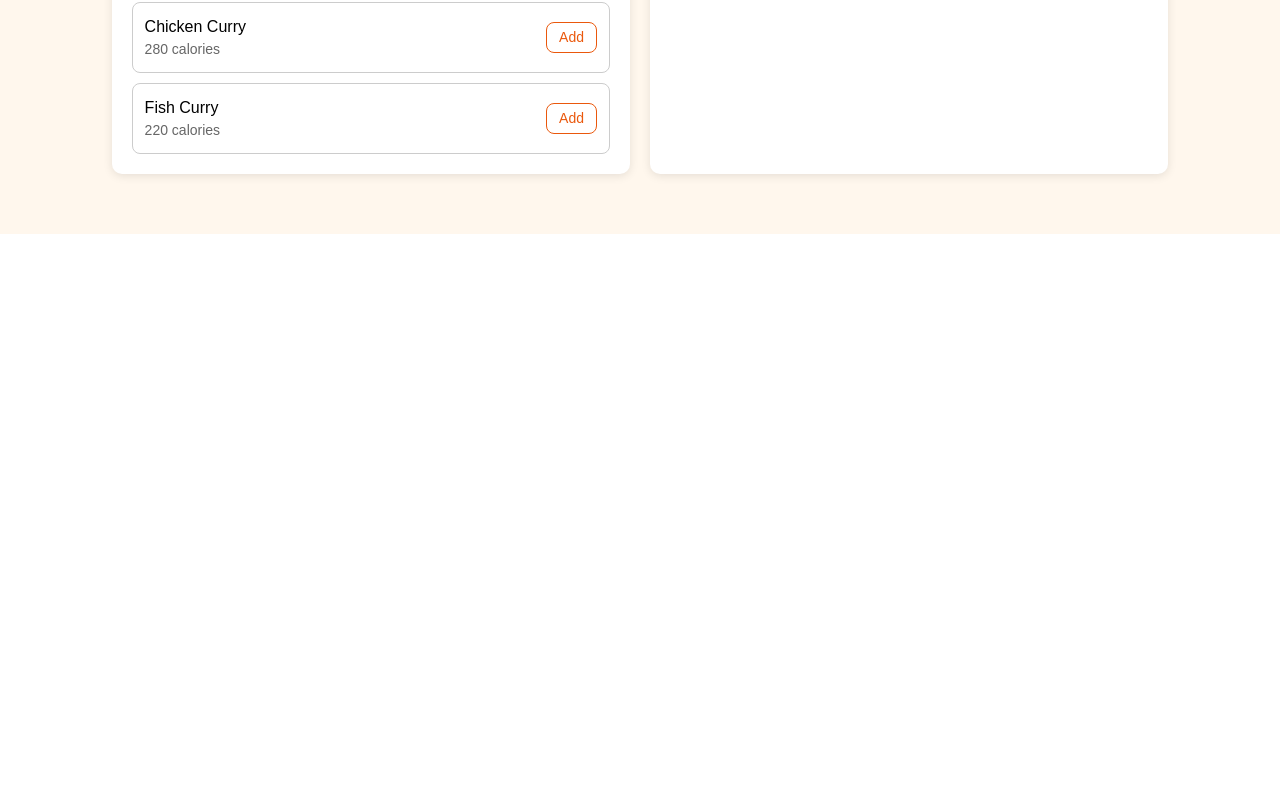
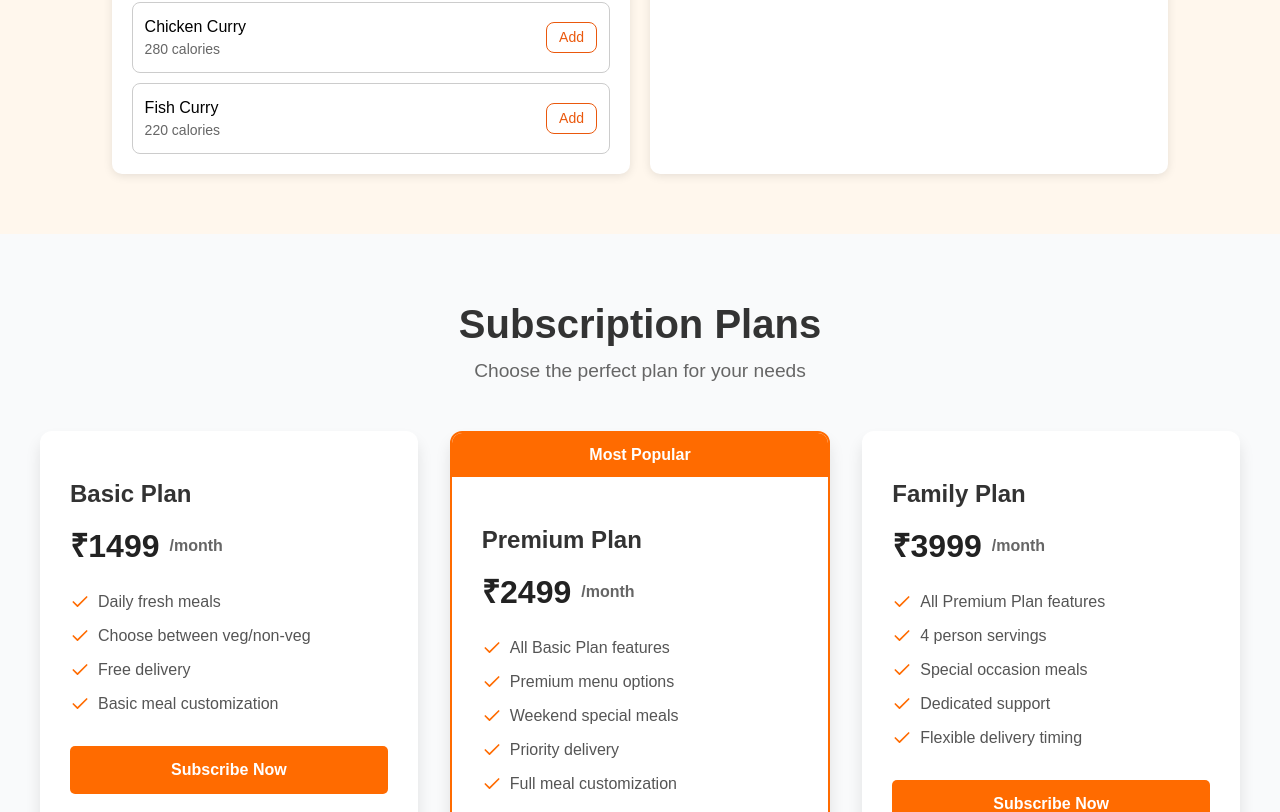
Before and after one commit to codinggita/homy, a React (Vite) app in the folder Frontend/vite_app/: page /tiffin in a window 1280 px wide. Shown: the part 1985-2797 px from the top of the page. Before the commit the page ends 2219 px from the top, so only its background shows below. Built offline with nearby package versions, Linux system fonts and the light colour scheme.

Commit message:
Adding The Pricing Section In Tiffin Detail Page

```diff
--- /dev/null
+++ b/Frontend/vite_app/src/Pages/Tifin detail page/components/Pricing/Pricing.css
@@ -0,0 +1,169 @@
+/* General Styles */
+* {
+    margin: 0;
+    padding: 0;
+    box-sizing: border-box;
+  }
+
+  body {
+    font-family: Arial, sans-serif;
+    background-color: #f9f9f9;
+  }
+
+  .pricing-section {
+    padding: 60px 20px;
+  }
+
+  .container-pricing {
+    max-width: 1200px;
+    margin: 0 auto;
+    text-align: center;
+  }
+
+  .title {
+    font-size: 2.5rem;
+    font-weight: bold;
+    color: #333;
+  }
+
+  .subtitle {
+    margin-top: 3px;
+    font-size: 1.2rem;
+    color: #666;
+  }
+
+  /* Pricing Grid */
+  .pricing-grid {
+    margin-top: 45px;
+    display: flex;
+    flex-direction: row;
+    gap: 32px; /* Equivalent to gap-8 (8 * 4px = 32px) */
+  }
+
+  /* Pricing Card */
+  .pricing-card {
+    width: 100%;
+    background-color: white; /* bg-white */
+    border-radius: 12px; /* rounded-xl */
+    box-shadow: 0 10px 15px rgba(0, 0, 0, 0.1); /* shadow-lg */
+    overflow: hidden; /* Prevents content from overflowing */
+    transition: transform 0.3s ease-in-out, box-shadow 0.3s ease-in-out;
+  }
+
+  .pricing-card:hover {
+    transform: translateY(-5px); /* Slight lift effect */
+    box-shadow: 0 12px 20px rgba(0, 0, 0, 0.15); /* Slightly larger shadow on hover */
+  }
+
+  .popular {
+    border: 2px solid #ff6b00;
+  }
+
+  .popular-badge {
+    background-color: #ff6b00;
+    color: white;
+    padding: 10px 0;
+    font-weight: bold;
+  }
+
+  /* Card Content */
+  .card-content {
+    padding: 30px;
+  }
+
+  .plan-name {
+    width: 100%;
+    max-width: fit-content;
+    font-size: 1.5rem;
+    font-weight: bold;
+    color: #333;
+  }
+
+  .plan-name.{
+    margin-top: 0px;
+  }
+  .price {
+    width: 100%;
+    max-width: fit-content;
+    margin-top: 10px;
+    font-size: 2rem;
+    font-weight: bold;
+    color: #222;
+  }
+
+  .amount{
+    width: 100%;
+    max-width: fit-content;
+  }
+  .duration{
+    width: 100%;
+    max-width: fit-content;
+  }
+
+  .duration {
+    font-size: 1rem;
+    color: #666;
+  }
+
+  /* Features List */
+  .features {
+    width: 100%;
+    max-width: fit-content;
+    list-style: none;
+    margin-top: 20px;
+    padding: 0;
+  }
+
+  .feature-item-pricing {
+    display: flex;
+    align-items: center;
+    justify-content: center;
+    font-size: 1rem;
+    color: #555;
+    margin: 10px 0;
+    width: 100%;
+    max-width: fit-content;
+  }
+  .feature-item-pricing>span{
+    width: 100%;
+    max-width: fit-content;
+  }
+
+  .icon {
+    width: 20px;
+    height: 20px;
+    color: #ff6b00;
+    margin-right: 8px;
+  }
+
+  /* Subscribe Button */
+  .subscribe-btn {
+    margin-top: 20px;
+    padding: 12px 20px;
+    font-size: 1rem;
+    font-weight: bold;
+    color: white;
+    background-color: #ff6b00;
+    border: none;
+    border-radius: 5px;
+    cursor: pointer;
+    transition: background 0.3s ease;
+  }
+
+  .subscribe-btn:hover {
+    background-color: #e65c00;
+  }
+
+  /* Responsive Design */
+  @media (max-width: 768px) {
+    .title {
+      font-size: 2rem;
+    }
+    .pricing-grid {
+        grid-template-columns: repeat(3, 1fr); /* 3 equal columns */
+    }
+    .pricing-card {
+        border-radius: 8px; /* Reduce border radius for smaller screens */
+        box-shadow: 0 6px 12px rgba(0, 0, 0, 0.08); /* Softer shadow */
+      }
+  }
--- /dev/null
+++ b/Frontend/vite_app/src/Pages/Tifin detail page/components/Pricing/Pricing.jsx
@@ -0,0 +1,79 @@
+import React from "react";
+import { Check } from "lucide-react";
+import "./Pricing.css"; // Import external CSS
+
+const plans = [
+  {
+    name: "Basic Plan",
+    price: 1499,
+    duration: "month",
+    features: [
+      "Daily fresh meals",
+      "Choose between veg/non-veg",
+      "Free delivery",
+      "Basic meal customization",
+    ],
+  },
+  {
+    name: "Premium Plan",
+    price: 2499,
+    duration: "month",
+    features: [
+      "All Basic Plan features",
+      "Premium menu options",
+      "Weekend special meals",
+      "Priority delivery",
+      "Full meal customization",
+    ],
+    popular: true,
+  },
+  {
+    name: "Family Plan",
+    price: 3999,
+    duration: "month",
+    features: [
+      "All Premium Plan features",
+      "4 person servings",
+      "Special occasion meals",
+      "Dedicated support",
+      "Flexible delivery timing",
+    ],
+  },
+];
+
+export default function Pricing() {
+  return (
+    <section className="pricing-section">
+      <div className="container-pricing">
+        <div className="text-center">
+          <h2 className="title">Subscription Plans</h2>
+          <p className="subtitle">Choose the perfect plan for your needs</p>
+        </div>
+
+        <div className="pricing-grid">
+          {plans.map((plan, index) => (
+            <div key={index} className={`pricing-card ${plan.popular ? "popular" : ""}`}>
+              {plan.popular && <div className="popular-badge">Most Popular</div>}
+              <div className="card-content">
+                <h3 className="plan-name">{plan.name}</h3>
+                <div className="price">
+                  <span className="amount">₹{plan.price}</span>
+                  <span className="duration">/{plan.duration}</span>
+                </div>
+                <ul className="features">
+                  {plan.features.map((feature, featureIndex) => (
+                    <li key={featureIndex} className="feature-item-pricing">
+                      <Check className="icon" />
+                      <span>{feature}</span>
+                    </li>
+                  ))}
+                </ul>
+                <button className="subscribe-btn">Subscribe Now</button>
+              </div>
+            </div>
+          ))}
+        </div>
+      </div>
+    </section>
+  );
+}
--- a/Frontend/vite_app/src/Pages/Tifin detail page/tiffinmain.jsx
+++ b/Frontend/vite_app/src/Pages/Tifin detail page/tiffinmain.jsx
@@ -2,6 +2,7 @@ import React from "react";
 import TiffinHero from "./components/Tiffinhero/Tiffin_Hero.jsx";
 import MealPlan from "./components/MealPlan/MealPlan.jsx";
 import CustomTiffin from "./components/CustomTiffinmain/Custom.jsx";
+import Pricing from "./components/Pricing/Pricing.jsx"
 import "./tifin.css";
 
 const Tiffin_main = () => {
@@ -59,6 +60,7 @@ const Tiffin_main = () => {
         </div>
       </div>
       <CustomTiffin />
+      <Pricing/>
     </div>
   );
 };
```
